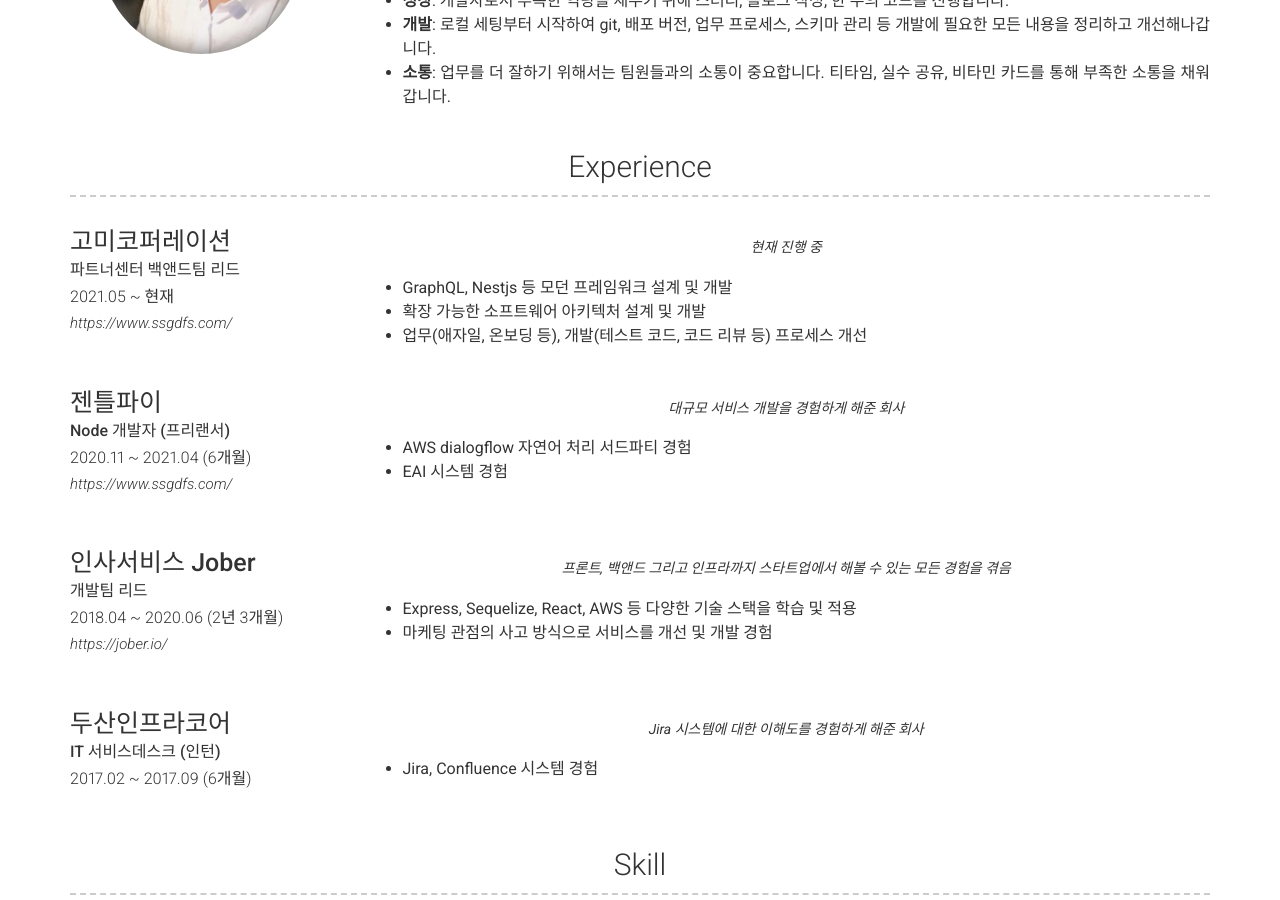
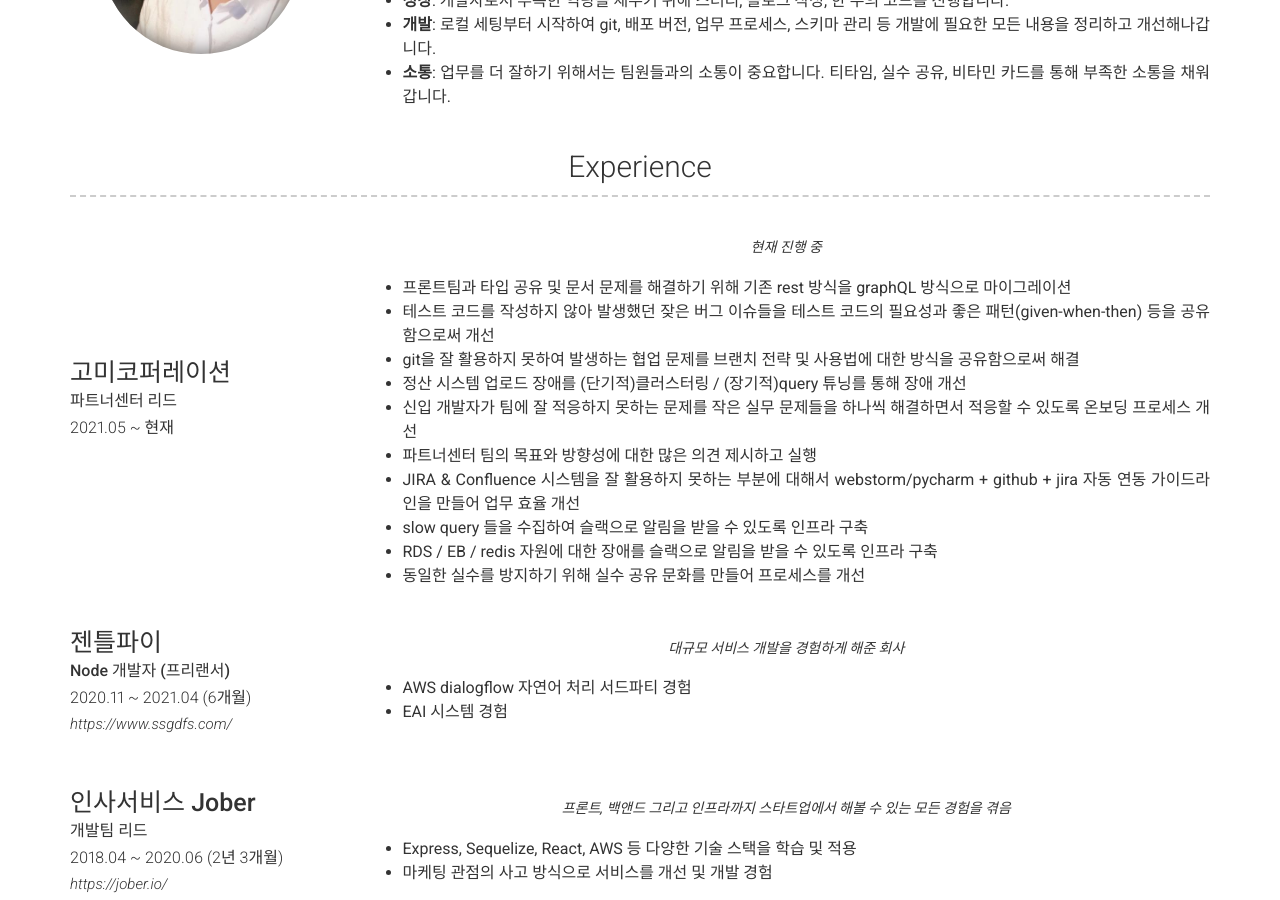
Before and after one commit to mystyle2006/mystyle2006.github.io, a Jekyll site: the page built from index.md, in a window 1280 px wide and 900 px high, scrolled down 448 px. Built offline with Jekyll 4.4.1, drawn with Linux system fonts in a browser that asks for light colours; nearby versions of some CDN libraries.

Commit message:
고미코퍼레이션 경험 수정

```diff
--- a/_config.yml
+++ b/_config.yml
@@ -49,15 +49,21 @@ content:
     content:
       - layout: left
         title: 고미코퍼레이션
-        sub_title: 파트너센터 백앤드팀 리드
+        sub_title: 파트너센터 리드
         caption: 2021.05 ~ 현재
-        link: https://www.ssgdfs.com/
         quote: >
           현재 진행 중
         description: | # this will include new lines to allow paragraphs
-          - GraphQL, Nestjs 등 모던 프레임워크 설계 및 개발
-          - 확장 가능한 소프트웨어 아키텍처 설계 및 개발
-          - 업무(애자일, 온보딩 등), 개발(테스트 코드, 코드 리뷰 등) 프로세스 개선
+          - 프론트팀과 타입 공유 및 문서 문제를 해결하기 위해 기존 rest 방식을 graphQL 방식으로 마이그레이션
+          - 테스트 코드를 작성하지 않아 발생했던 잦은 버그 이슈들을 테스트 코드의 필요성과 좋은 패턴(given-when-then) 등을 공유함으로써 개선
+          - git을 잘 활용하지 못하여 발생하는 협업 문제를 브랜치 전략 및 사용법에 대한 방식을 공유함으로써 해결
+          - 정산 시스템 업로드 장애를 (단기적)클러스터링 / (장기적)query 튜닝를 통해 장애 개선
+          - 신입 개발자가 팀에 잘 적응하지 못하는 문제를 작은 실무 문제들을 하나씩 해결하면서 적응할 수 있도록 온보딩 프로세스 개선
+          - 파트너센터 팀의 목표와 방향성에 대한 많은 의견 제시하고 실행
+          - JIRA & Confluence 시스템을 잘 활용하지 못하는 부분에 대해서 webstorm/pycharm + github + jira 자동 연동 가이드라인을 만들어 업무 효율 개선
+          - slow query 들을 수집하여 슬랙으로 알림을 받을 수 있도록 인프라 구축
+          - RDS / EB / redis 자원에 대한 장애를 슬랙으로 알림을 받을 수 있도록 인프라 구축
+          - 동일한 실수를 방지하기 위해 실수 공유 문화를 만들어 프로세스를 개선
 
       - layout: left
         title: 젠틀파이
```
